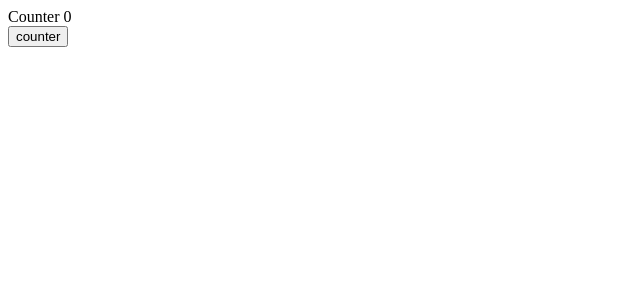
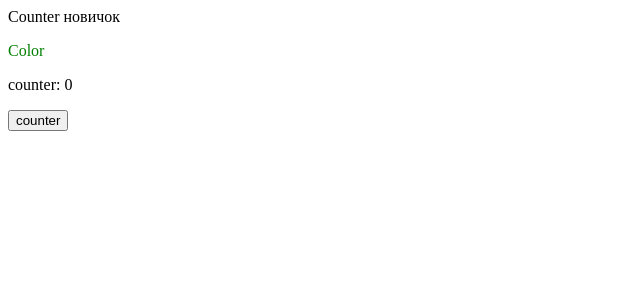
Before and after one commit to TanushaVeraksa/lesson-react, a React (Create React App) app: page / in a window 1280 px wide. Shown: the top 300 px of the page, without its empty margins (0-640 px from the left). Built offline with nearby package versions, Linux system fonts and the light colour scheme.

Commit message:
Change color and counting click

```diff
--- a/src/App.js
+++ b/src/App.js
@@ -1,5 +1,5 @@
 import React from 'react';
-import Site from './Site'
+import ClickCounter from './Site'
 
 class App extends React.Component {
 constructor(props) {
@@ -10,14 +10,14 @@ constructor(props) {
 }
 
 handleClick = () => {
-
       this.setState({counter: this.state.counter + 1})
 }
 
   render() {
     return (
   <>
-    <Site name= {this.state.counter}></Site>
+    <ClickCounter number= {this.state.counter}></ClickCounter>
+    <p> counter: {this.state.counter}</p>
     <button onClick={this.handleClick}>counter</button>
   </>
     );
--- a/src/Site.js
+++ b/src/Site.js
@@ -1,6 +1,13 @@
 import React from 'react';
 
-export default function Site ({name}) {
-    return ( <div>Counter {name > 5 ? ":)" : name}</div>
+export default function ClickCounter ({number}) {
+     const redColor = {color: "red"};
+     const greenColor = {color: "green"};
+    return ( <>
+        <div>Counter {number < 2 ? "новичок" : number < 11 ? "умелый" :
+                     number < 101 ? "мастер": "человек со большим количеством свободного времени" }
+        </div>
+        <p>{number% 2 == 0 ? <span style = {greenColor}>Color</span> : <span style = {redColor}>Color</span>}</p>
+        </>
     )
 }
```
